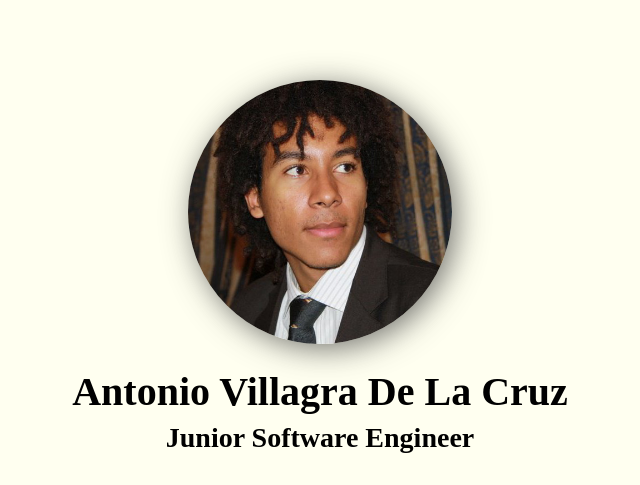
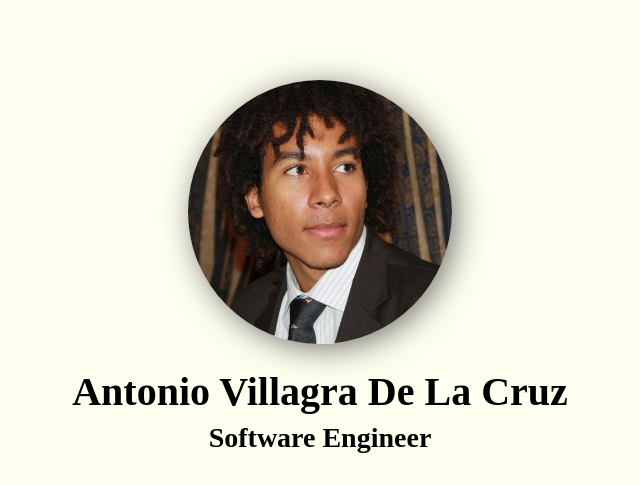
Before and after one commit to AntonioVdlC/antoniovdlc.github.io, a plain HTML site: page index.html in a window 1280 px wide. Shown: the top 485 px of the page, without its empty margins (320-960 px from the left). Drawn offline with Linux system fonts and the light colour scheme.

Commit message:
Update profile title

```diff
--- a/index.html
+++ b/index.html
@@ -10,7 +10,7 @@
             <img src="img/avdlc.jpg" alt="Profile Picture" class="profile-picture">
 
             <h1 class="profile-name">Antonio Villagra De La Cruz</h1>
-            <h2 class="profile-title">Junior Software Engineer</h2>
+            <h2 class="profile-title">Software Engineer</h2>
 
             <ul class="profile-links">
                 <li>
```
